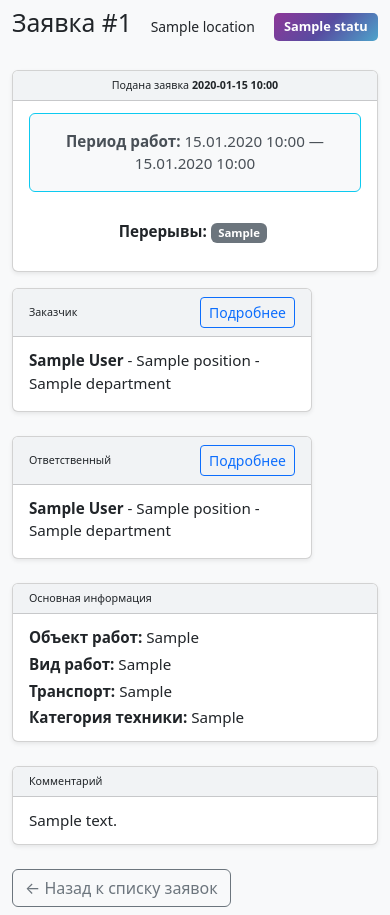
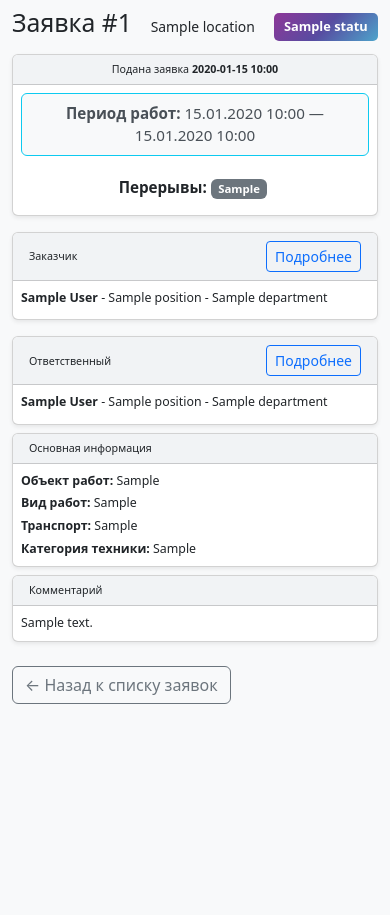
Before and after one commit to alsu35/Golufstream, a Django app: template core/templates/requests/request_detail.html in a window 390 px wide. After the commit the page ends 704 px from the top, so only its background shows below. Run offline with Django 5.2, Linux system fonts and the light colour scheme; the template is opened without the code that fills it: most values are stand-ins (such as "Sample title", 1, 10 or a date in 2020); data that the repository does not hold is empty.

Commit message:
validation request_detail.html

```diff
--- a/core/templates/requests/request_detail.html
+++ b/core/templates/requests/request_detail.html
@@ -1,82 +1,125 @@
 <!DOCTYPE html>
 <html lang="ru">
-
 <head>
+    <!-- Базовые мета-теги -->
     <meta charset="UTF-8">
     <title>Заявка #{{ req.id }}</title>
+    <!-- Viewport для корректного отображения на мобильных устройствах -->
     <meta name="viewport" content="width=device-width, initial-scale=1">
+
+    <!-- Подключение статических файлов -->
     {% load static %}
+    <!-- Favicon в различных форматах -->
     <link rel="icon" href="{% static 'img/favicon.png' %}" type="image/png">
     <link rel="shortcut icon" href="{% static 'img/favicon.ico' %}" type="image/x-icon">
 
-    <!-- Bootstrap 5 CSS -->
+    <!-- Подключение Bootstrap 5 CSS -->
     <link href="https://cdn.jsdelivr.net/npm/bootstrap@5.3.3/dist/css/bootstrap.min.css" rel="stylesheet">
+
     <style>
-            body {
-            background-color: #f8f9fa;
-            font-size: 0.95rem;
+        /* Базовые настройки body */
+        body {
+            background-color: #f8f9fa;  /* Светло-серый фон */
+            font-size: 0.95rem;  /* Базовый размер шрифта */
         }
 
+        /* Стили для бейджей статусов */
         .status-badge {
-            font-size: clamp(0.8rem, 1.1vw, 1.2rem);
+            font-size: clamp(0.8rem, 1.1vw, 1.2rem);  /* Адаптивный размер шрифта */
             font-weight: bold;
             padding: 0.35em 0.8em;
             border-radius: 5px;
             color: white;
-            background: linear-gradient(135deg, #8E3798, #574CA1, #4DA4CB);
+            background: linear-gradient(135deg, #8E3798, #574CA1, #4DA4CB);  /* Градиентный фон */
             display: inline-block;
         }
 
+        /* Стили для шапки модальных окон */
         .modal-header {
             background: linear-gradient(135deg, #8E3798, #574CA1, #4DA4CB);
             color: white;
         }
 
+        /* Стили для карточек */
         .card-header {
-            background-color: #f1f3f5;
-            padding: 0.5rem 1rem;
-        }
-        .text-center.align-items-center.mt-2 {
-        font-size: calc(0.7rem + 0.7vw);
-        }
-        .card-body {
-            padding: 0.75rem 1rem;
+            background-color: #f1f3f5;  /* Светло-серый фон */
+            padding: 0.5rem 1rem;  /* Компактные отступы */
         }
 
+        /* Адаптивный текст в центре */
+        .text-center.align-items-center.mt-2 {
+            font-size: calc(0.7rem + 0.7vw);  /* Адаптивный размер шрифта */
+        }
+
+        /* Тело карточки */
+        .card-body {
+            padding: 0.75rem 1rem;  /* Оптимальные отступы */
+        }
+
+        /* Настройки для alert-сообщений */
         .alert {
             margin-bottom: 0.75rem;
         }
 
+        /* Адаптивные заголовки */
         h5 {
-            font-size: calc(0.5rem + .7vw);
+            font-size: calc(0.5rem + .7vw);  /* Адаптивный размер */
         }
 
+        /* Базовые стили для параграфов */
         p {
             margin-bottom: 0.4rem;
+            font-size: calc(0.7rem + .3vw);  /* Адаптивный размер */
         }
 
+        /*
+        * СТИЛИ ДЛЯ РАЗЛИЧНЫХ СТАТУСОВ ЗАЯВОК
+        */
         .card-header.status-new {
-            background-color: #f4d867 !important;
+            background-color: #f4d867 !important;  /* Желтый для новых */
+        }
+        .card-header.status-assigned {
+            background-color: #D1B3FF !important;  /* Фиолетовый для назначенных */
+        }
+        .card-header.status-work {
+            background-color: #B2EAC3 !important;  /* Зеленый для в работе */
+        }
+        .card-header.status-done {
+            background-color: #88c9ed !important;  /* Голубой для завершенных */
+        }
+        .card-header.status-cancel {
+            background-color: #ff9696 !important;  /* Красный для отмененных */
+        }
+        .card-header.status-default {
+            background-color: #e9ecef !important;  /* Серый по умолчанию */
         }
 
-        .card-header.status-assigned {
-            background-color: #D1B3FF !important;
+        /*
+        * КАРТОЧКИ ПЕРСОНАЛА
+        */
+        .card-personal{
+            max-width: 48%;  /* Две карточки в ряд */
         }
 
-        .card-header.status-work {
-            background-color: #B2EAC3 !important;
-        }
-
-        .card-header.status-done {
-            background-color: #88c9ed !important;
-        }
-
-        .card-header.status-cancel {
-            background-color: #ff9696 !important;
-        }
-
-        .card-header.status-default {
-            background-color: #e9ecef !important;
+        /*
+        * АДАПТИВНЫЕ СТИЛИ ДЛЯ МОБИЛЬНЫХ УСТРОЙСТВ
+        */
+        @media (max-width: 770px)  {
+            .card-personal{
+                max-width: 100%;  /* Одна карточка на весь экран */
+            }
+            .card-body {
+                padding: 0.5rem .5rem;  /* Уменьшенные отступы */
+            }
+            .p-3 {
+                padding: .5rem !important;  /* Компактные отступы */
+            }
+            .gap-4 {
+                gap: 1rem !important;  /* Уменьшенный промежуток */
+            }
+            .mb-4 {
+                margin-bottom: .5rem !important;  /* Уменьшенный отступ снизу */
+            }
         }
     </style>
 </head>
@@ -127,7 +170,7 @@
         </div>
         <div class="d-flex flex-wrap mb-4 gap-4">
             <!-- Информация о заказчике -->
-            <div class="card shadow-sm flex-grow-1" style="min-width: 300px; max-width: 48%;">
+            <div class="card shadow-sm flex-grow-1 card-personal">
                 <div class="card-header d-flex justify-content-between align-items-center">
                     <h5 class="mb-0">Заказчик</h5>
                     <button class="btn btn-sm btn-outline-primary" data-bs-toggle="modal" data-bs-target="#customerModal">
@@ -179,7 +222,7 @@
             </div>
 
             <!-- Информация об ответственном -->
-            <div class="card shadow-sm flex-grow-1" style="min-width: 300px; max-width: 48%;">
+            <div class="card shadow-sm flex-grow-1 card-personal">
                 <div class="card-header d-flex justify-content-between align-items-center">
                     <h5 class="mb-0">Ответственный</h5>
                     <button class="btn btn-sm btn-outline-primary" data-bs-toggle="modal"
@@ -242,8 +285,6 @@
                 <p class="mb-1"><strong>Вид работ:</strong> {{ req.work_type }}</p>
                 <p class="mb-1"><strong>Транспорт:</strong> {{ req.transport_type }}</p>
                 <p class="mb-0"><strong>Категория техники:</strong> {{ req.equipment_category }}</p>
-
-
             </div>
         </div>
 
```
